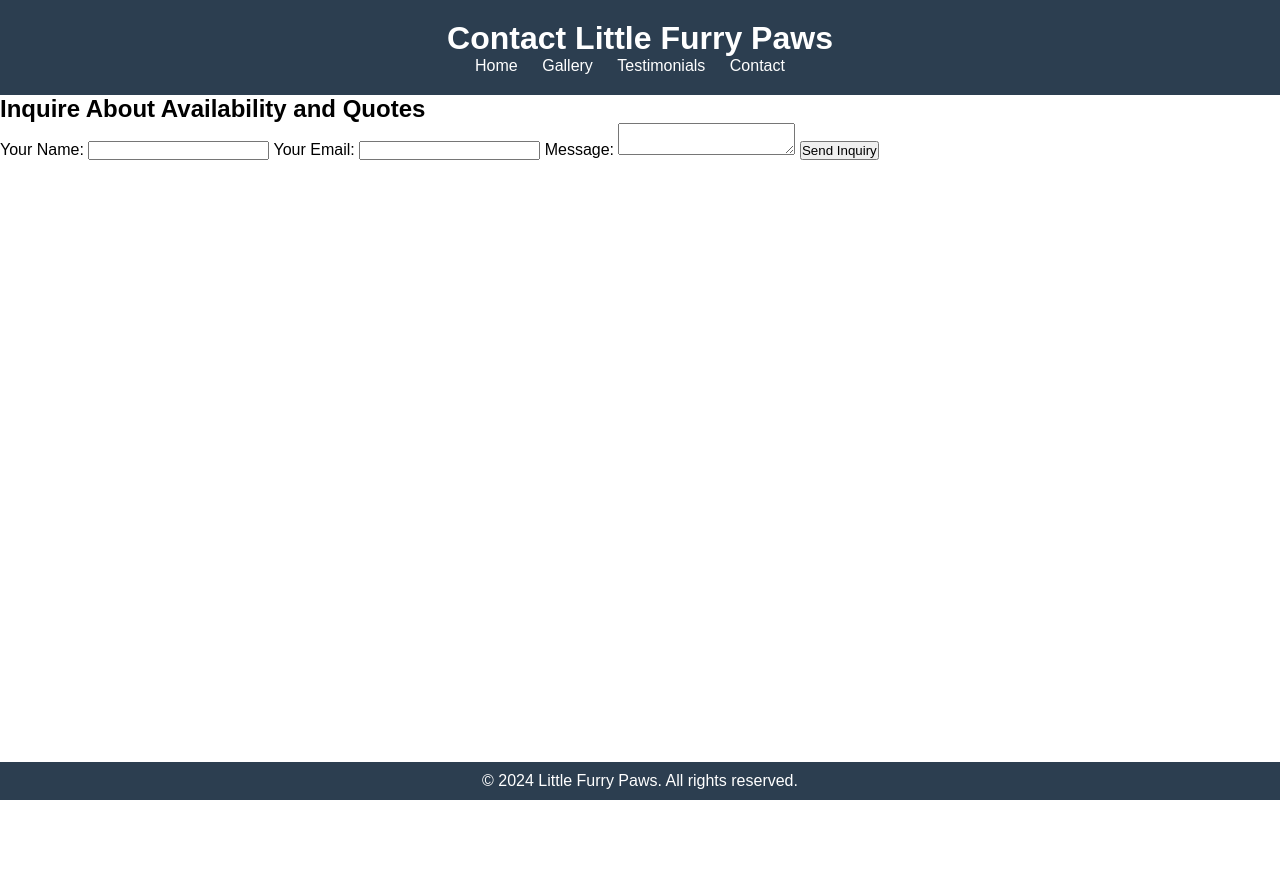
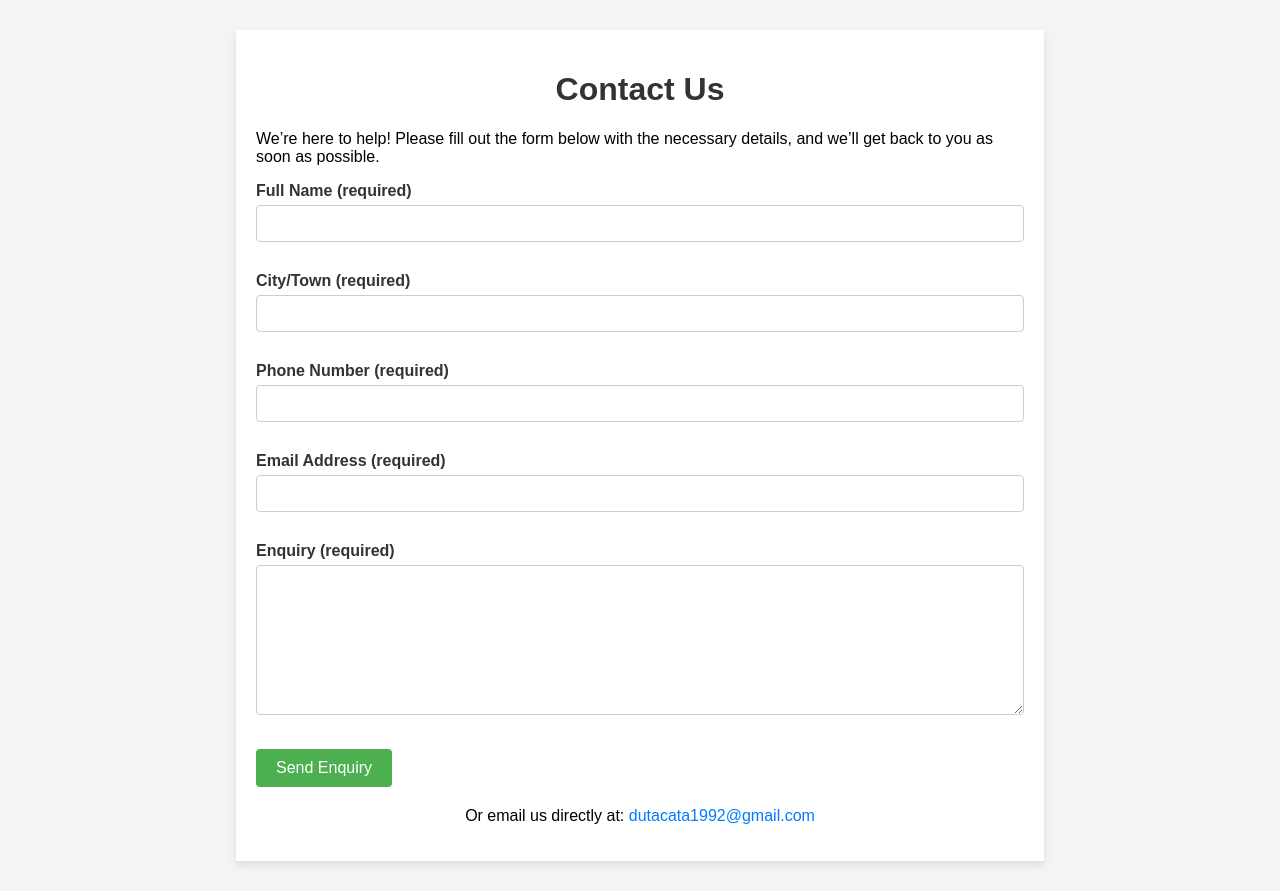
Before and after one commit to elenaduta/little-furry-paws, a plain HTML site: page contact.html in a window 1280 px wide. Before the commit the page ends 800 px from the top, so only its background shows below. Drawn offline with Linux system fonts and the light colour scheme.

Commit message:
Update contact.html

```diff
--- a/contact.html
+++ b/contact.html
@@ -3,42 +3,105 @@
 <head>
     <meta charset="UTF-8">
     <meta name="viewport" content="width=device-width, initial-scale=1.0">
-    <title>Contact Us - Little Furry Paws</title>
-    <link rel="stylesheet" href="styles.css">
+    <meta http-equiv="X-UA-Compatible" content="ie=edge">
+    <title>Contact Us</title>
+    <style>
+        body {
+            font-family: Arial, sans-serif;
+            background-color: #f4f4f4;
+            margin: 0;
+            padding: 0;
+        }
+        .container {
+            width: 60%;
+            margin: 30px auto;
+            padding: 20px;
+            background-color: #fff;
+            box-shadow: 0 4px 8px rgba(0, 0, 0, 0.1);
+        }
+        h1 {
+            text-align: center;
+            color: #333;
+        }
+        .form-group {
+            margin-bottom: 15px;
+        }
+        label {
+            display: block;
+            font-weight: bold;
+            color: #333;
+        }
+        input[type="text"], input[type="email"], textarea {
+            width: 100%;
+            padding: 10px;
+            margin: 5px 0 15px;
+            border: 1px solid #ccc;
+            border-radius: 4px;
+            box-sizing: border-box;
+        }
+        textarea {
+            resize: vertical;
+            min-height: 150px;
+        }
+        button {
+            background-color: #4CAF50;
+            color: white;
+            border: none;
+            padding: 10px 20px;
+            font-size: 16px;
+            cursor: pointer;
+            border-radius: 4px;
+        }
+        button:hover {
+            background-color: #45a049;
+        }
+        .email-link {
+            text-align: center;
+            margin-top: 20px;
+        }
+        .email-link a {
+            text-decoration: none;
+            color: #007BFF;
+            font-size: 16px;
+        }
+        .email-link a:hover {
+            text-decoration: underline;
+        }
+    </style>
 </head>
 <body>
-    <header>
-        <h1>Contact Little Furry Paws</h1>
-        <nav>
-            <ul>
-                <li><a href="index.html">Home</a></li>
-                <li><a href="gallery.html">Gallery</a></li>
-                <li><a href="testimonials.html">Testimonials</a></li>
-                <li><a href="contact.html">Contact</a></li>
-            </ul>
-        </nav>
-    </header>
 
-    <section id="contact-form">
-        <h2>Inquire About Availability and Quotes</h2>
-        <form id="inquiryForm">
-            <label for="name">Your Name:</label>
-            <input type="text" id="name" name="name" required>
+    <div class="container">
+        <h1>Contact Us</h1>
+        <p>We’re here to help! Please fill out the form below with the necessary details, and we’ll get back to you as soon as possible.</p>
+        <form action="mailto:dutacata1992@gmail.com" method="post" enctype="text/plain">
+            <div class="form-group">
+                <label for="fullName">Full Name (required)</label>
+                <input type="text" id="fullName" name="fullName" required>
+            </div>
+            <div class="form-group">
+                <label for="city">City/Town (required)</label>
+                <input type="text" id="city" name="city" required>
+            </div>
+            <div class="form-group">
+                <label for="phone">Phone Number (required)</label>
+                <input type="text" id="phone" name="phone" required>
+            </div>
+            <div class="form-group">
+                <label for="email">Email Address (required)</label>
+                <input type="email" id="email" name="email" required>
+            </div>
+            <div class="form-group">
+                <label for="enquiry">Enquiry (required)</label>
+                <textarea id="enquiry" name="enquiry" required></textarea>
+            </div>
+            <button type="submit">Send Enquiry</button>
+        </form>
 
-            <label for="email">Your Email:</label>
-            <input type="email" id="email" name="email" required>
+        <div class="email-link">
+            <p>Or email us directly at: <a href="mailto:dutacata1992@gmail.com">dutacata1992@gmail.com</a></p>
+        </div>
+    </div>
 
-            <label for="message">Message:</label>
-            <textarea id="message" name="message" required></textarea>
-
-            <button type="submit">Send Inquiry</button>
-        </form>
-    </section>
-
-    <footer>
-        <p>&copy; 2024 Little Furry Paws. All rights reserved.</p>
-    </footer>
-
-    <script src="scripts.js"></script>
 </body>
 </html>
```
